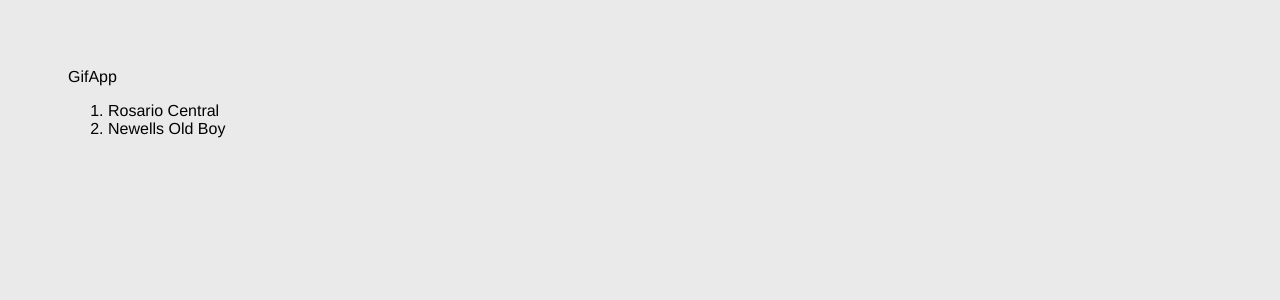
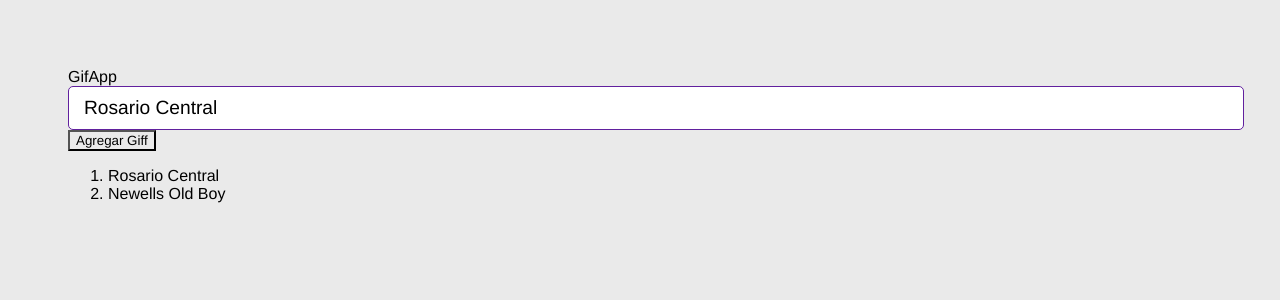
Before and after one commit to Ggestri99/gif-app, a React (Vite) app: page / in a window 1280 px wide. Shown: the top 300 px of the page. Built offline with nearby package versions, Linux system fonts and the light colour scheme.

Commit message:
compoennete addCategory

```diff
--- a/src/GifApp.jsx
+++ b/src/GifApp.jsx
@@ -1,10 +1,13 @@
 import { useState } from "react"
+import { AddCategory } from './components/AddCategory'
 
 export const GifApp = () => {
 
   const [categories, setCategories] = useState(['Rosario Central','Newells Old Boy']);
 
-
+  const onAddCategory = () => {
+    setCategories([...categories, 'River Plate'])
+  }
 
   return (
     <>
@@ -12,8 +15,10 @@
       <div>GifApp</div>
 
       {/*Input*/}
+      <AddCategory />
 
       {/*Listado de Gif*/}
+      <button onClick={onAddCategory}>Agregar Giff</button>
       <ol>
           {categories.map(category => {
             return <li key={category}>{category}</li>
--- /dev/null
+++ b/src/components/AddCategory.jsx
@@ -0,0 +1,27 @@
+import { useState } from "react"
+
+export const AddCategory = () => {
+
+  const [inputValue, setInputValue] = useState('Rosario Central')
+
+  const onInputChange = ({ target }) => {
+    setInputValue(target.value)
+  }
+
+  const onSubmit = (event) => {
+    event.preventDefault()
+  }
+
+  return (
+    <>
+      <form onSubmit={onSubmit}>
+        <input
+          type="text"
+          placeholder="Buscar Gif"
+          value={inputValue}
+          onChange={onInputChange}
+        />
+      </form>
+    </>
+  )
+}
```
